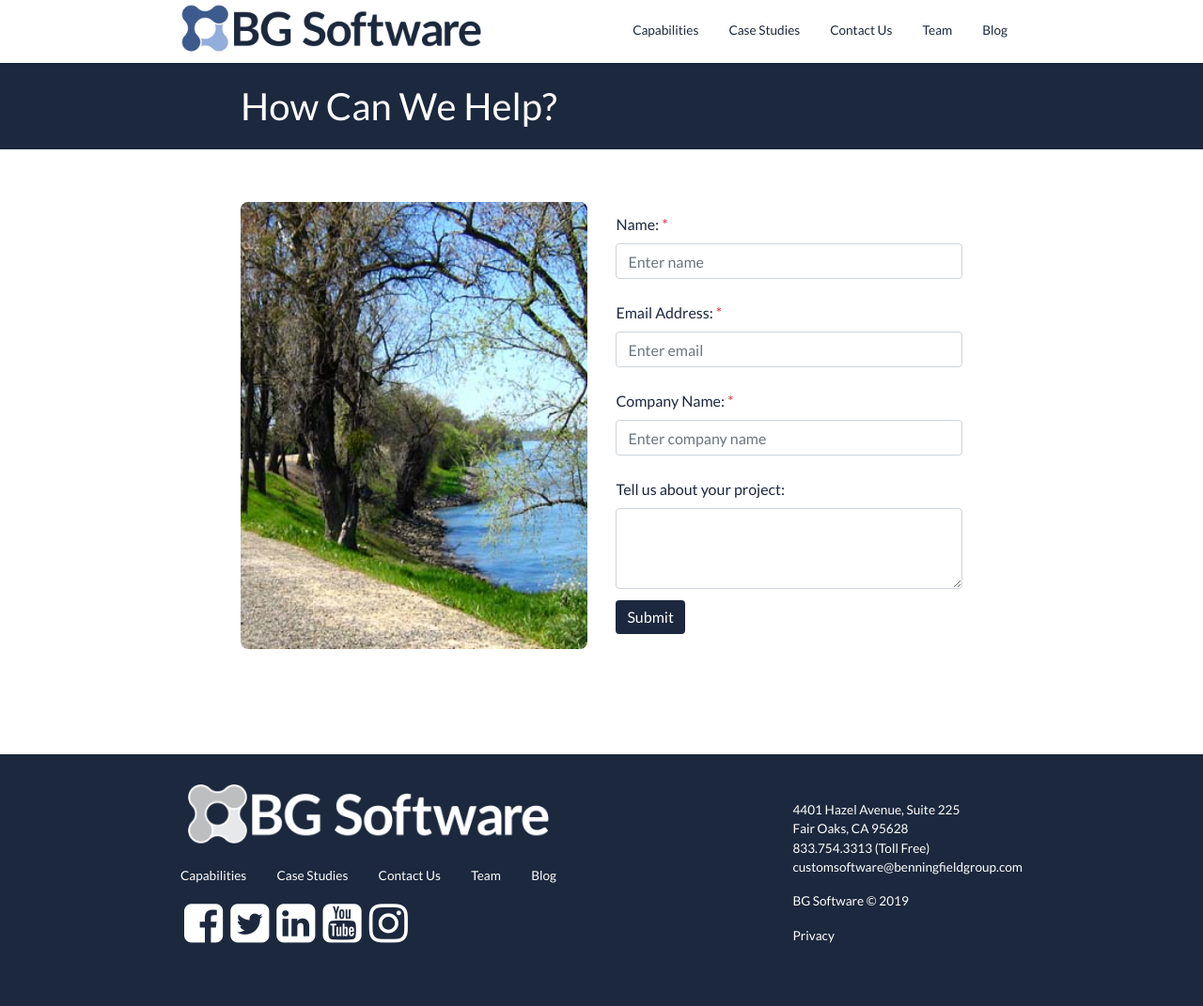
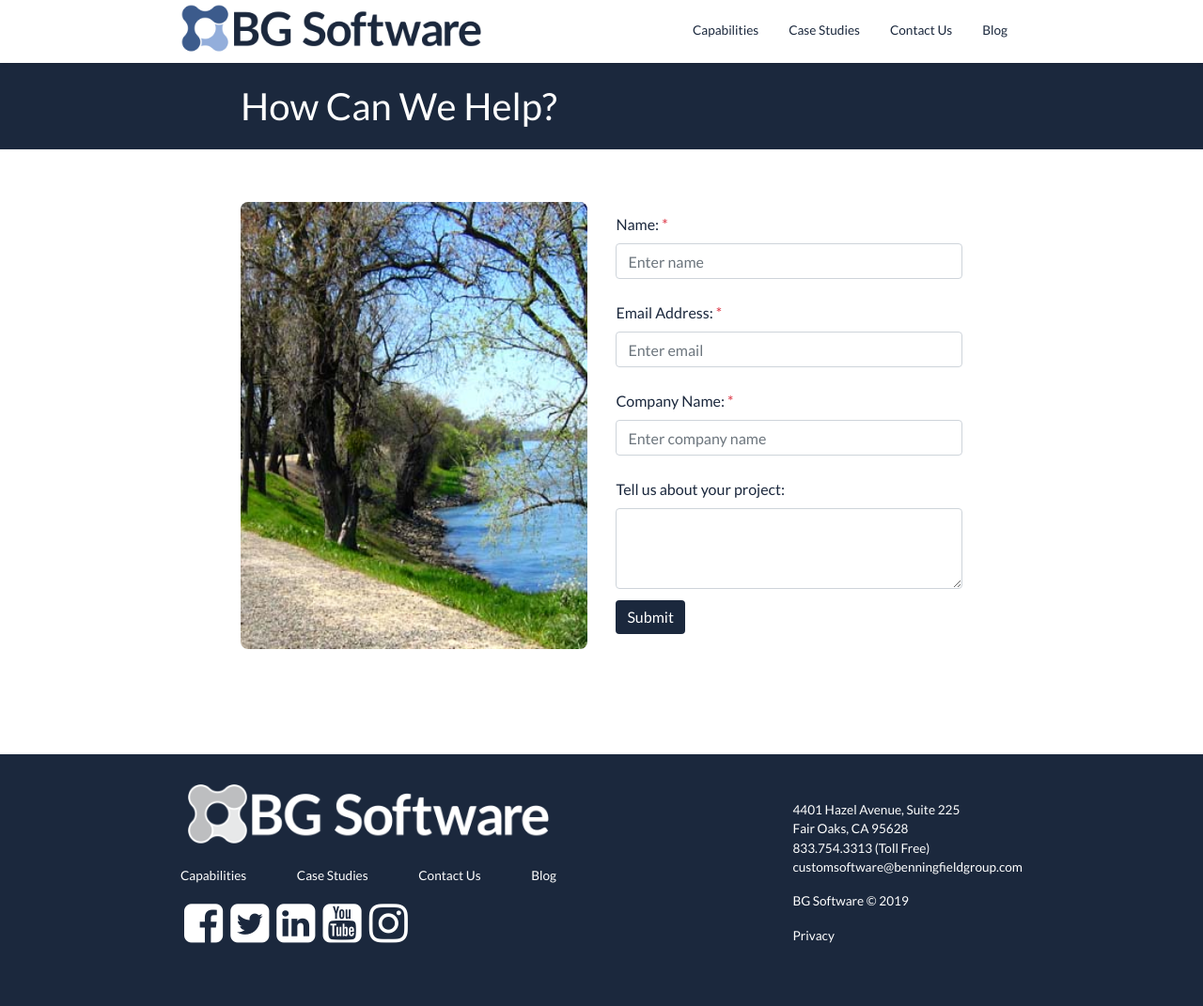
Before and after one commit to bgsoftware/company-site, a Jekyll site: the page built from contact-form.html, in a window 1280 px wide. Shown: the whole page at 94% size. Built offline with Jekyll 4.4.1, drawn with Linux system fonts in a browser that asks for light colours; comment, search, counter and statistics services are not loaded.

Commit message:
Comment out team

```diff
--- a/_data/navigation.yml
+++ b/_data/navigation.yml
@@ -4,7 +4,7 @@
   link : "#case-studies-modal"
 - name : Contact Us
   link : "/contact-form"
-- name : Team
-  link : "/our-team"
+# - name : Team
+#   link : "/our-team"
 - name : Blog
   link : "/blog"
```
